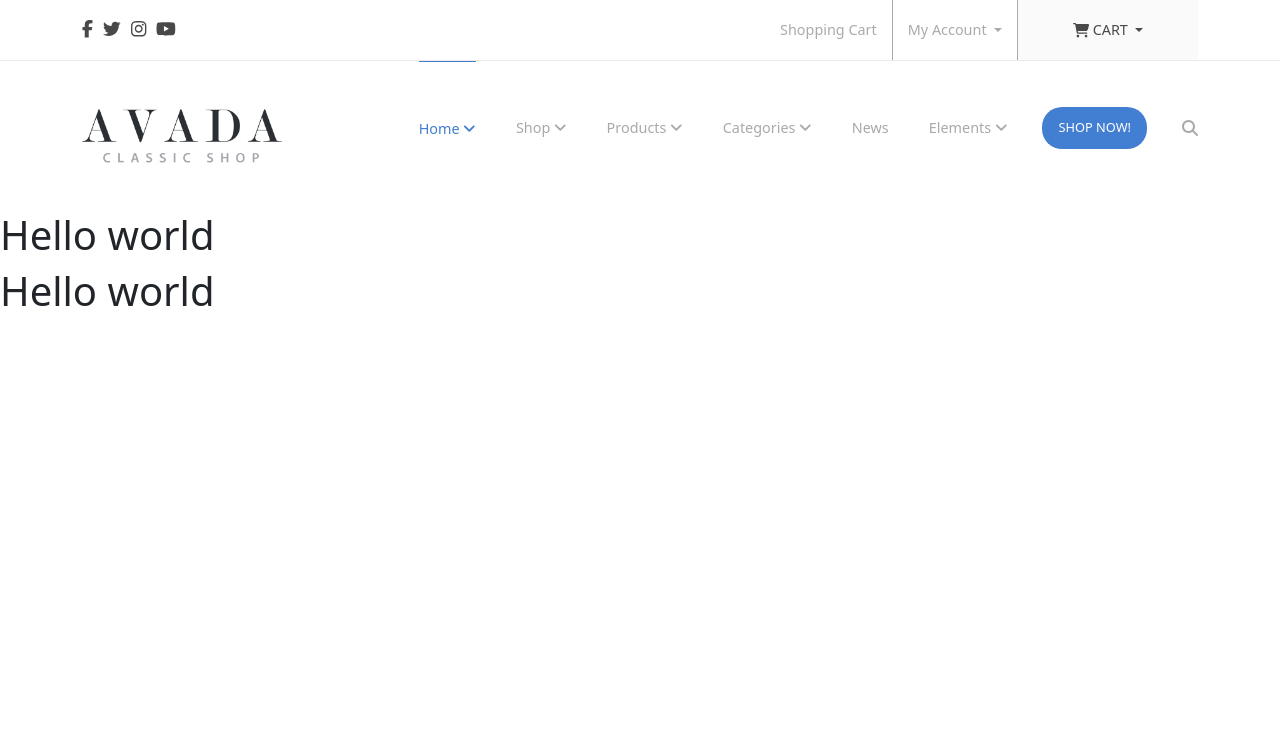
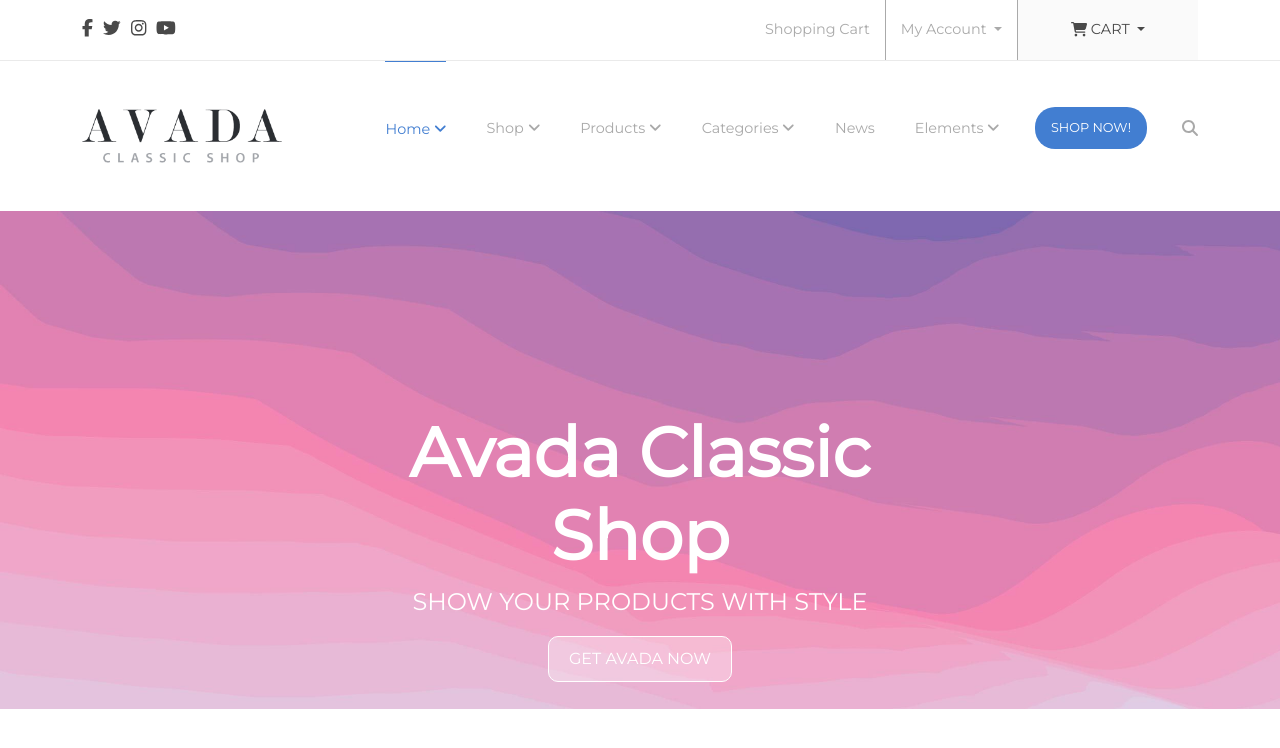
Before and after one commit to robertoraciti/proj-html-vuejs, a Vue app: page / in a window 1280 px wide. Shown: the top 748 px of the page. Built offline with nearby package versions, Linux system fonts and the light colour scheme.

Commit message:
Add jumbo with slider

```diff
--- a/src/App.vue
+++ b/src/App.vue
@@ -25,4 +25,9 @@ export default {
   <AppFooter />
 </template>
 
-<style lang="scss"></style>
+<style lang="scss">
+@import url("https://fonts.googleapis.com/css2?family=Montserrat&display=swap");
+body {
+  font-family: "Montserrat", sans-serif;
+}
+</style>
--- a/src/components/AppHeader.vue
+++ b/src/components/AppHeader.vue
@@ -172,6 +172,10 @@ hr {
       color: white;
       padding: 10px 15px;
       margin: 0 35px;
+
+      &:hover {
+        background-color: #6397e0;
+      }
     }
   }
 }
--- a/src/components/AppMain.vue
+++ b/src/components/AppMain.vue
@@ -1,5 +1,5 @@
 <script>
-// import MyComponent from "./components/MyComponent.vue";
+import jumbotron from "./_jumbotron.vue";
 
 export default {
   data() {
@@ -8,14 +8,14 @@ export default {
     };
   },
 
-  // components: {
-  //   MyComponent,
-  // },
+  components: {
+    jumbotron,
+  },
 };
 </script>
 
 <template>
-  <h1>{{ title }}</h1>
+  <jumbotron />
 </template>
 
 <style lang="scss" scoped></style>
--- /dev/null
+++ b/src/components/_jumbotron.vue
@@ -0,0 +1,148 @@
+<script>
+// import MyComponent from "./components/MyComponent.vue";
+
+export default {
+  data() {
+    return {
+      jumbotrons: [
+        {
+          path: "../../public/img/home1_slide_one_bg.jpg",
+          title: "Avada Classic Shop",
+          slogan: "SHOW YOUR PRODUCTS WITH STYLE",
+          btn1: "GET AVADA NOW",
+        },
+        {
+          path: "../../public/img/home1_slide_2_bg.jpg",
+          title: "Online Store",
+          slogan: "SELL YOUR PRODUCTS WITH STYLE",
+          btn1: "MEN",
+          btn2: "WOMEN",
+        },
+        {
+          path: "../../public/img/home1_slide_three_bg_2.jpg",
+          title: "Brand New Arrivals",
+          slogan: "NEW COLLECTION FROM NEW YORK",
+          btn1: "VIEW ALL",
+          btn2: "LOOKBOOK",
+        },
+      ],
+      activeSlide: 0,
+    };
+  },
+
+  methods: {
+    goPrev() {
+      if (this.activeSlide > 0) {
+        this.activeSlide--;
+      } else {
+        this.activeSlide = this.jumbotrons.length - 1;
+      }
+    },
+
+    goNext() {
+      if (this.activeSlide < this.jumbotrons.length - 1) {
+        this.activeSlide++;
+      } else {
+        this.activeSlide = 0;
+      }
+    },
+  },
+
+  // components: {
+  //   MyComponent,
+  // },
+};
+</script>
+
+<template>
+  <section class="jumbotron">
+    <img :src="jumbotrons[activeSlide].path" alt="" />
+
+    <div class="content">
+      <h1>{{ jumbotrons[activeSlide].title }}</h1>
+      <p>{{ jumbotrons[activeSlide].slogan }}</p>
+      <button>{{ jumbotrons[activeSlide].btn1 }}</button>
+      <button v-show="jumbotrons[activeSlide].btn2" class="ms-4">
+        {{ jumbotrons[activeSlide].btn2 }}
+      </button>
+    </div>
+    <div class="go-prev" @click="goPrev()">
+      <font-awesome-icon class="icon" icon="fa-solid fa-angle-left" />
+    </div>
+    <div class="go-next" @click="goNext()">
+      <font-awesome-icon class="icon" icon="fa-solid fa-angle-right" />
+    </div>
+  </section>
+</template>
+
+<style lang="scss" scoped>
+.jumbotron {
+  height: 400px;
+
+  object-fit: cover;
+  object-position: center;
+  position: relative;
+
+  &:hover .icon {
+    display: block;
+  }
+  .go-prev {
+    height: 100%;
+    position: absolute;
+    left: 0;
+    top: 50%;
+    transform: translateY(15%);
+    cursor: pointer;
+  }
+  .go-next {
+    height: 100%;
+    position: absolute;
+    right: 0;
+    top: 50%;
+    transform: translateY(15%);
+    cursor: pointer;
+  }
+
+  .icon {
+    display: none;
+    width: 50px;
+    font-size: 50px;
+    background-color: rgb(255, 255, 255, 0.6);
+  }
+
+  img {
+    width: 100%;
+    position: relative;
+  }
+
+  .content {
+    position: absolute;
+    top: 50%;
+    left: 50%;
+    transform: translateX(-50%);
+    color: white;
+    text-align: center;
+
+    h1 {
+      font-size: 4.3rem;
+      font-weight: 900;
+    }
+
+    p {
+      font-size: 1.5rem;
+    }
+
+    button {
+      border: 1px solid white;
+      background-color: rgb(255, 255, 255, 0.3);
+      color: white;
+      border-radius: 10px;
+      padding: 10px 20px;
+
+      &:hover {
+        background-color: rgb(255, 255, 255, 0);
+      }
+    }
+  }
+}
+</style>
--- a/src/main.js
+++ b/src/main.js
@@ -10,6 +10,8 @@ import { FontAwesomeIcon } from "@fortawesome/vue-fontawesome";
 /* import specific icons */
 import { faCartShopping } from "@fortawesome/free-solid-svg-icons";
 import { faAngleDown } from "@fortawesome/free-solid-svg-icons";
+import { faAngleLeft } from "@fortawesome/free-solid-svg-icons";
+import { faAngleRight } from "@fortawesome/free-solid-svg-icons";
 import { faMagnifyingGlass } from "@fortawesome/free-solid-svg-icons";
 import { faFacebookF } from "@fortawesome/free-brands-svg-icons";
 import { faTwitter } from "@fortawesome/free-brands-svg-icons";
@@ -18,6 +20,8 @@ import { faYoutube } from "@fortawesome/free-brands-svg-icons";
 
 /* add icons to the library */
 library.add(
+  faAngleRight,
+  faAngleLeft,
   faMagnifyingGlass,
   faCartShopping,
   faAngleDown,
```
